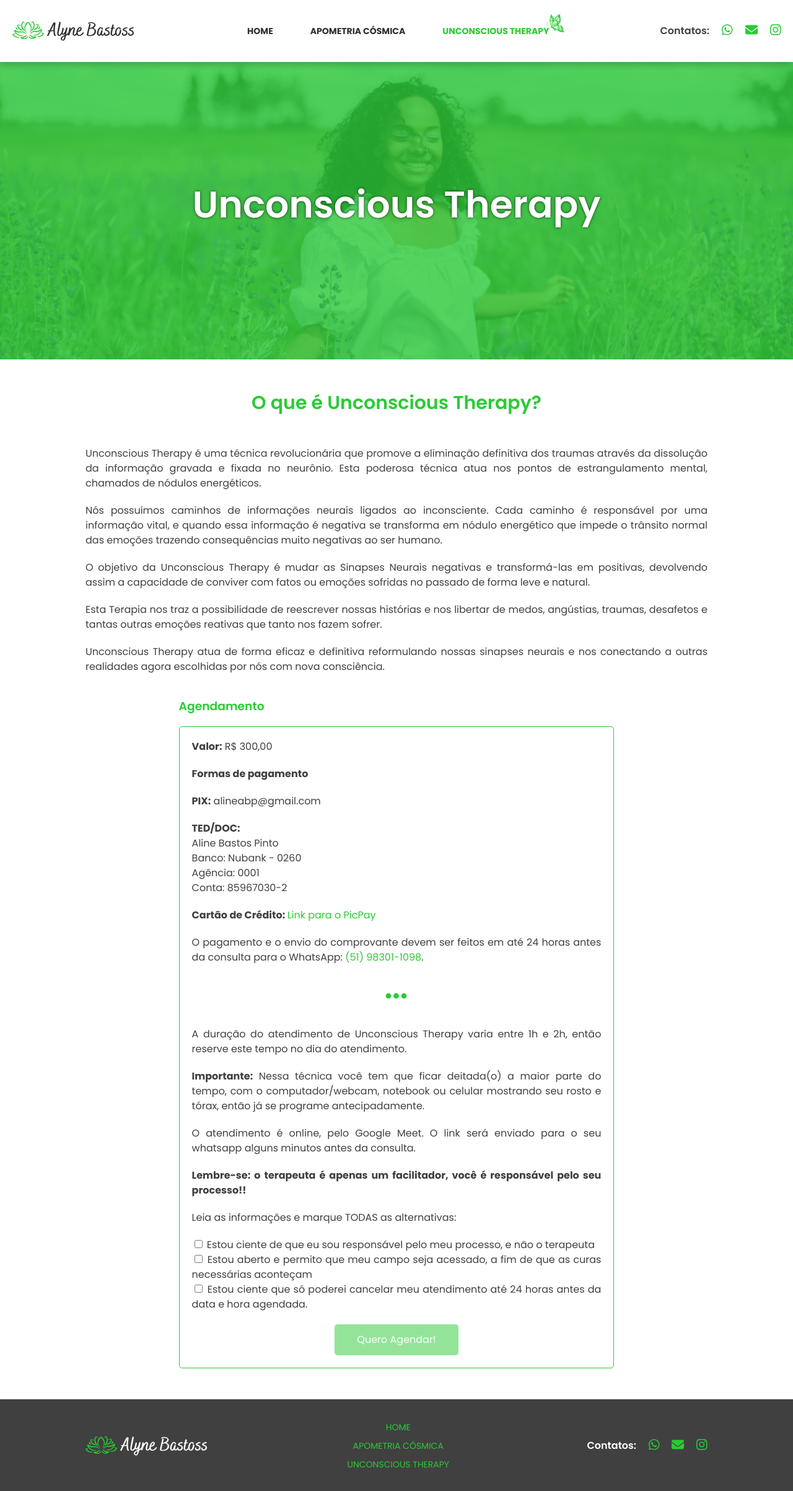
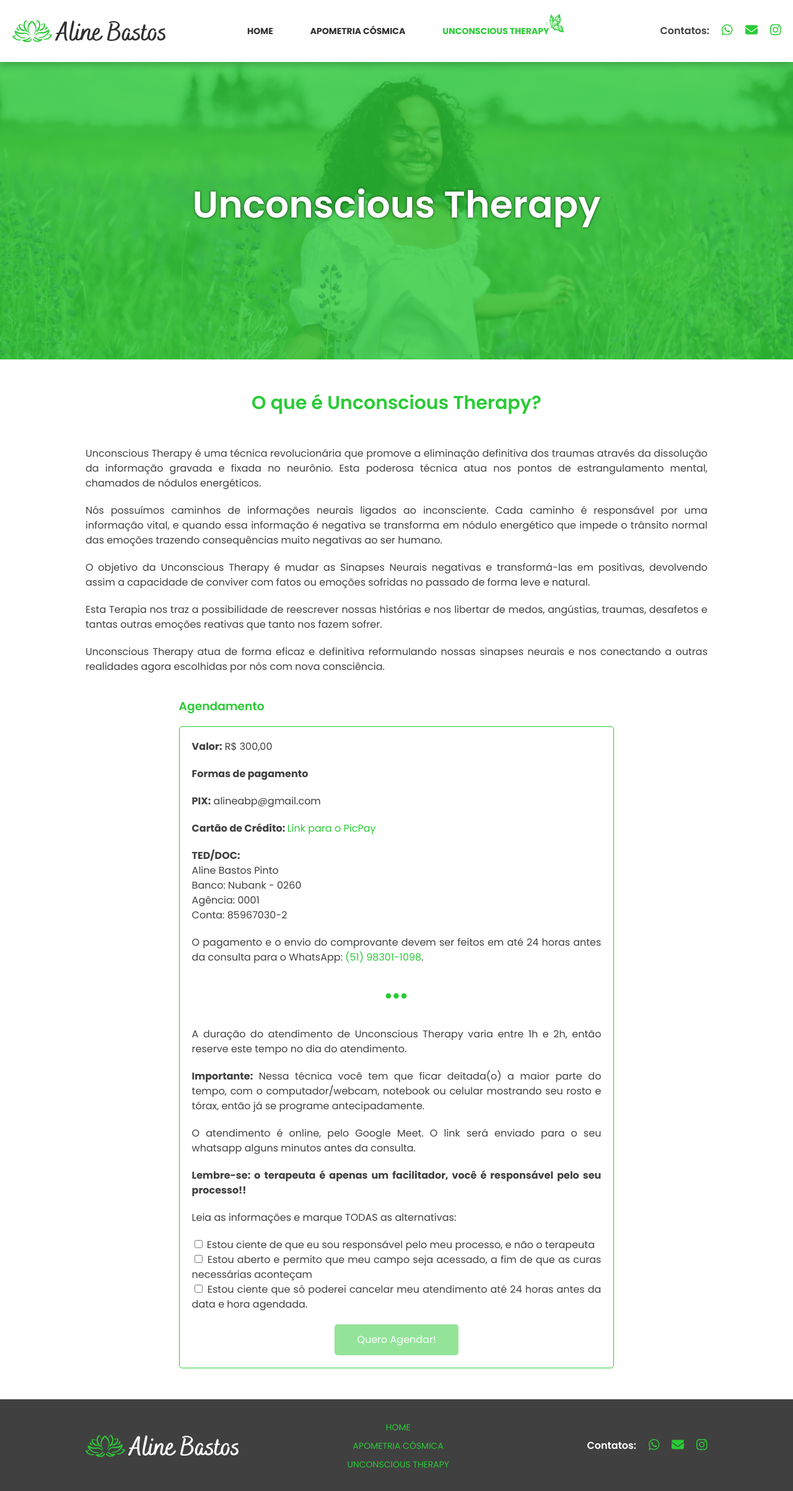
Before and after one commit to alinebastos/alinebastosterapeuta, a React (Create React App) app: page /unconscious-therapy in a window 1280 px wide. Shown: the whole page at 62% size. Built offline with nearby package versions, Linux system fonts and the light colour scheme.

Commit message:
Change logos; Fix header and footer styles; Fix payment order

```diff
--- a/src/components/footer/index.js
+++ b/src/components/footer/index.js
@@ -1,6 +1,6 @@
 import { NavLink } from 'react-router-dom';
 import styled from 'styled-components';
-import SiteLogo from './images/AlyneBastossWhite200.png';
+import SiteLogo from './images/AlineBastosBranco.png';
 import SocialIcons from '../social-icons';
 
 const HeaderWrapper = styled.footer`
@@ -27,8 +27,8 @@ const Container = styled.div`
 `
 
 const Logo = styled.div`
-    height: 32px;
-    width: 200px;
+    height: 36px;
+    width: 250px;
     margin: 0 auto 30px;
 
     @media screen and (min-width: 768px) {
@@ -37,8 +37,8 @@ const Logo = styled.div`
 `
 
 const LogoImg = styled.img`
-    width: 200px;
-    height: 32px;
+    width: 250px;
+    height: 36px;
 `
 
 const Nav = styled.nav`
@@ -85,6 +85,7 @@ const Social = styled.div`
             display: block;
             font-weight: 600;
             color: #fff;
+            margin-left: 50px;
         }
     }
 `
--- a/src/components/header/index.js
+++ b/src/components/header/index.js
@@ -1,7 +1,7 @@
 import { useState } from 'react';
 import { NavLink } from 'react-router-dom';
 import styled from 'styled-components';
-import SiteLogo from './images/AlyneBastoss200.png';
+import SiteLogo from './images/AlineBastosPreto.png';
 import Butterfly from './images/Butterfly.png';
 import { FontAwesomeIcon } from '@fortawesome/react-fontawesome';
 import { faBars, faClose } from '@fortawesome/free-solid-svg-icons';
@@ -38,8 +38,8 @@ const Container = styled.div`
 
 const Logo = styled.div`
     order: 2;
-    width: 200px;
-    height: 32px;
+    width: 250px;
+    height: 36px;
 
     @media screen and (min-width: 1024px) {
         order: 1;
@@ -47,8 +47,8 @@ const Logo = styled.div`
 `
 
 const LogoImg = styled.img`
-    width: 200px;
-    height: 32px;
+    width: 250px;
+    height: 36px;
 `
 
 const NavToogle = styled.button`
@@ -194,6 +194,7 @@ const Social = styled.div`
         span {
             display: block;
             font-weight: 600;
+            margin-left: 50px;
         }
     }
 `
@@ -210,7 +211,7 @@ function Header () {
             <Container>
                 <Logo>
                     <NavLink to="/">
-                        <LogoImg src={SiteLogo} alt="Alyne Bastoss" />
+                        <LogoImg src={SiteLogo} alt="Aline Bastos" />
                     </NavLink>
                 </Logo>
                 <NavWrapper>
--- a/src/pages/apometria-cosmica/index.js
+++ b/src/pages/apometria-cosmica/index.js
@@ -147,12 +147,12 @@ function ApometriaCosmica () {
                     <p><b>Valor:</b> R$ 153,00</p>
                     <p><b>Formas de pagamento</b></p>
                     <p><b>PIX:</b> alineabp@gmail.com</p>
+                    <p><b>Cartão de Crédito: </b><a href="https://picpay.me/alynebastoss/153.0" target="_blank" rel="noreferrer" >Link para o PicPay</a></p>
                     <p><b>TED/DOC:</b><br />
                     Aline Bastos Pinto<br />
                     Banco: Nubank - 0260<br />
                     Agência: 0001<br />
                     Conta: 85967030-2</p>
-                    <p><b>Cartão de Crédito: </b><a href="https://picpay.me/alynebastoss/153.0" target="_blank" rel="noreferrer" >Link para o PicPay</a></p>
                     <p>O pagamento e o envio do comprovante devem ser feitos em até 24 horas antes da consulta para o WhatsApp: <a href='https://api.whatsapp.com/send?phone=5551983011098' target="_blank" rel="noreferrer">(51) 98301-1098</a>.</p>
                     <Icon icon={faEllipsis} />
                     <p><b>Informações sobre o atendimento:</b></p>
--- a/src/pages/unconscious-therapy/index.js
+++ b/src/pages/unconscious-therapy/index.js
@@ -121,12 +121,12 @@ function UnconsciousTherapy () {
                     <p><b>Valor:</b> R$ 300,00</p>
                     <p><b>Formas de pagamento</b></p>
                     <p><b>PIX:</b> alineabp@gmail.com</p>
+                    <p><b>Cartão de Crédito: </b><a href="https://picpay.me/alynebastoss/300.0" target="_blank" rel="noreferrer" >Link para o PicPay</a></p>
                     <p><b>TED/DOC:</b><br />
                     Aline Bastos Pinto<br />
                     Banco: Nubank - 0260<br />
                     Agência: 0001<br />
                     Conta: 85967030-2</p>
-                    <p><b>Cartão de Crédito: </b><a href="https://picpay.me/alynebastoss/300.0" target="_blank" rel="noreferrer" >Link para o PicPay</a></p>
                     <p>O pagamento e o envio do comprovante devem ser feitos em até 24 horas antes da consulta para o WhatsApp: <a href='https://api.whatsapp.com/send?phone=5551983011098' target="_blank" rel="noreferrer">(51) 98301-1098</a>.</p>
                     <Icon icon={faEllipsis} />
                     <p>A duração do atendimento de Unconscious Therapy varia entre 1h e 2h, então reserve este tempo no dia do atendimento.</p>
```
Also changed, not shown: src/components/footer/images/AlineBastosBranco.png (added), src/components/header/images/AlineBastosPreto.png (added).
